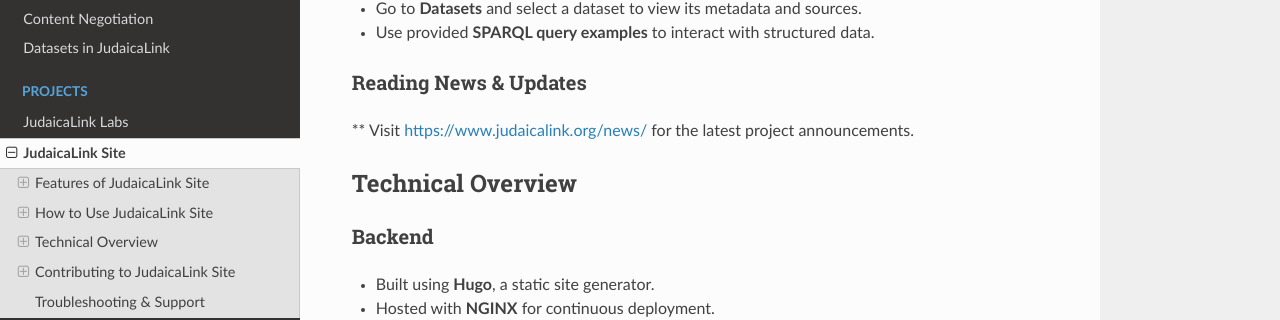
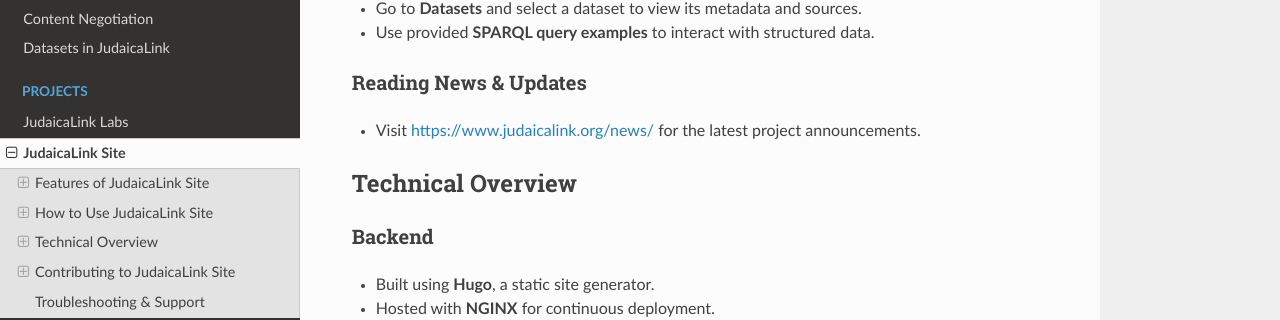
Before and after one commit to bsesic/judaicalink-docs, a Sphinx documentation site: the page built from docs/projects/site.rst, in a window 1280 px wide and 900 px high, scrolled down 966 px. Shown: the part 137-457 px from the top of the window. Built offline with Sphinx 7.4.7 and the Read the Docs theme 3.1.0, drawn with Linux system fonts in a browser that asks for light colours.

Commit message:
rdf_generator.rst updated

```diff
--- a/docs/projects/site.rst
+++ b/docs/projects/site.rst
@@ -51,7 +51,7 @@
 
 Reading News & Updates
 ----------------------
-** Visit `https://www.judaicalink.org/news/ <https://www.judaicalink.org/news/>`_ for the latest project announcements.
+* Visit `https://www.judaicalink.org/news/ <https://www.judaicalink.org/news/>`_ for the latest project announcements.
 
 Technical Overview
 ==================
```
